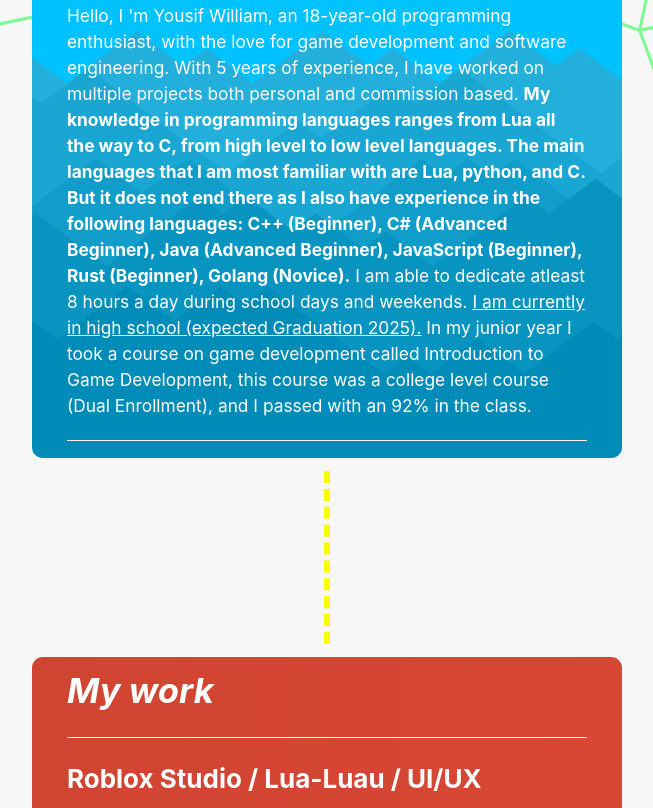
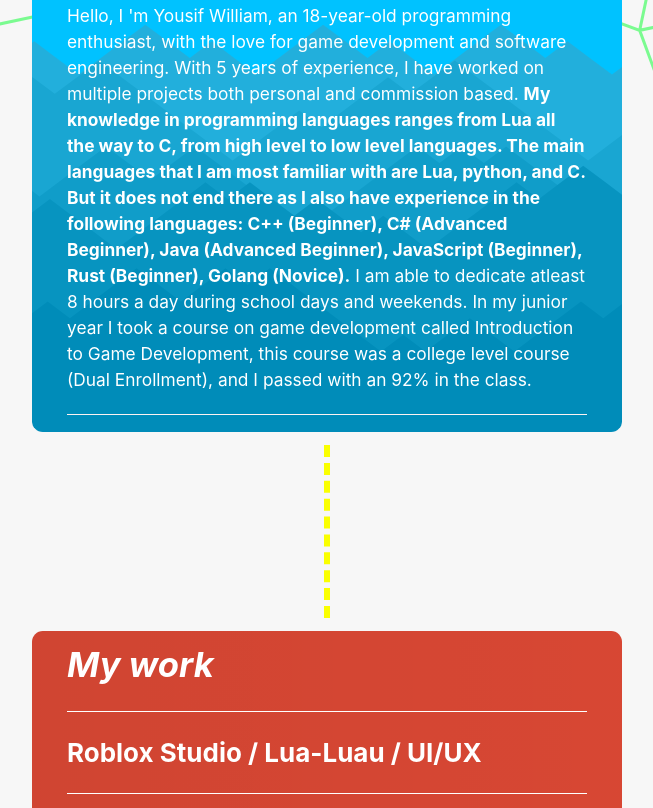
Before and after one commit to Liveset1/yousifwilliamportfolio, a plain HTML site: page index.html in a window 1280 px wide. Shown: the part 727-1535 px from the top of the page, without its empty margins (313-966 px from the left). Drawn offline with Linux system fonts and the light colour scheme.

Commit message:
Update index.html

```diff
--- a/index.html
+++ b/index.html
@@ -2677,7 +2677,6 @@
                                 <hr id="divider06">
                                 <p id="text04">
                                     Hello, I &#39;m Yousif William, an 18-year-old programming enthusiast, with the love for game development and software engineering. With 5 years of experience, I have worked on multiple projects both personal and commission based. <strong>My knowledge in programming languages ranges from Lua all the way to C, from high level to low level languages. The main languages that I am most familiar with are Lua, python, and C. But it does not end there as I also have experience in the following languages: C++ (Beginner), C# (Advanced Beginner), Java (Advanced Beginner), JavaScript (Beginner), Rust (Beginner), Golang (Novice).</strong> I am able to dedicate atleast 8 hours a day during school days and weekends.
-                                    <u>I am currently in high school (expected Graduation 2025).</u>
                                     In my junior year I took a course on game development called Introduction to Game Development, this course was a college level course (Dual Enrollment), and I passed with an 92% in the class.
                                 </p>
                                 <hr id="divider03">
```
